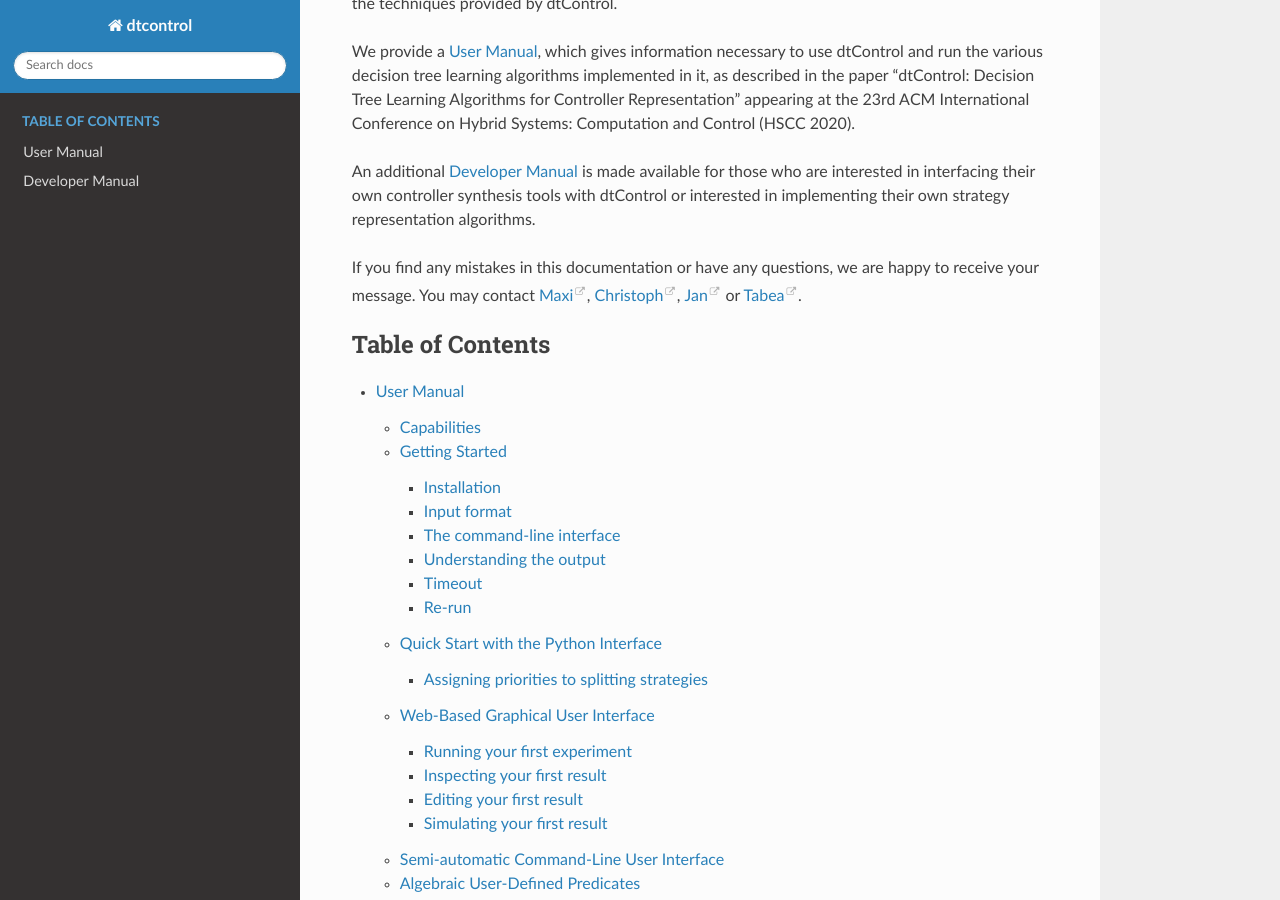
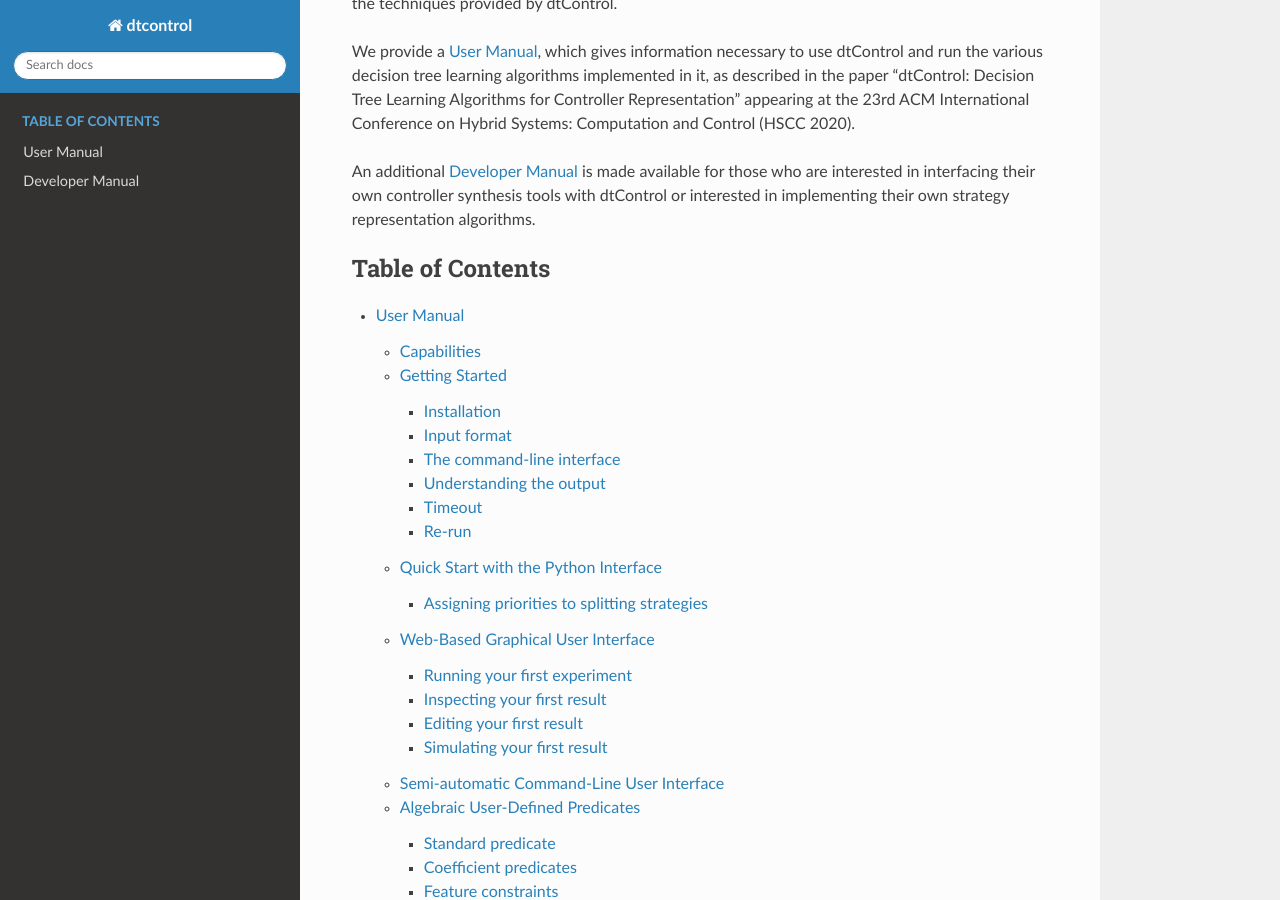
Before and after one commit to hobborg/dtControl, a Sphinx documentation site: the page built from docs/source/index.rst, in a window 1280 px wide and 900 px high, scrolled down 477 px. Built offline with Sphinx 7.4.7 and the Read the Docs theme 2.0.0, drawn with Linux system fonts in a browser that asks for light colours.

Commit message:
documentation: test pipeline

```diff
--- a/docs/source/index.rst
+++ b/docs/source/index.rst
@@ -13,8 +13,6 @@
 
 An additional :doc:`Developer Manual<devman>` is made available for those who are interested in interfacing their own controller synthesis tools with dtControl or interested in implementing their own strategy representation algorithms.
 
-If you find any mistakes in this documentation or have any questions, we are happy to receive your message. You may contact `Maxi <mailto:maxi.weininger@tum.de>`_, `Christoph <mailto:christoph.weinhuber@tum.de>`_, `Jan <mailto:jan.kretinsky@tum.de>`_ or `Tabea <mailto:tabea.frisch@tum.de>`_.
-
 .. toctree::
    :maxdepth: 3
    :caption: Table of Contents
```
